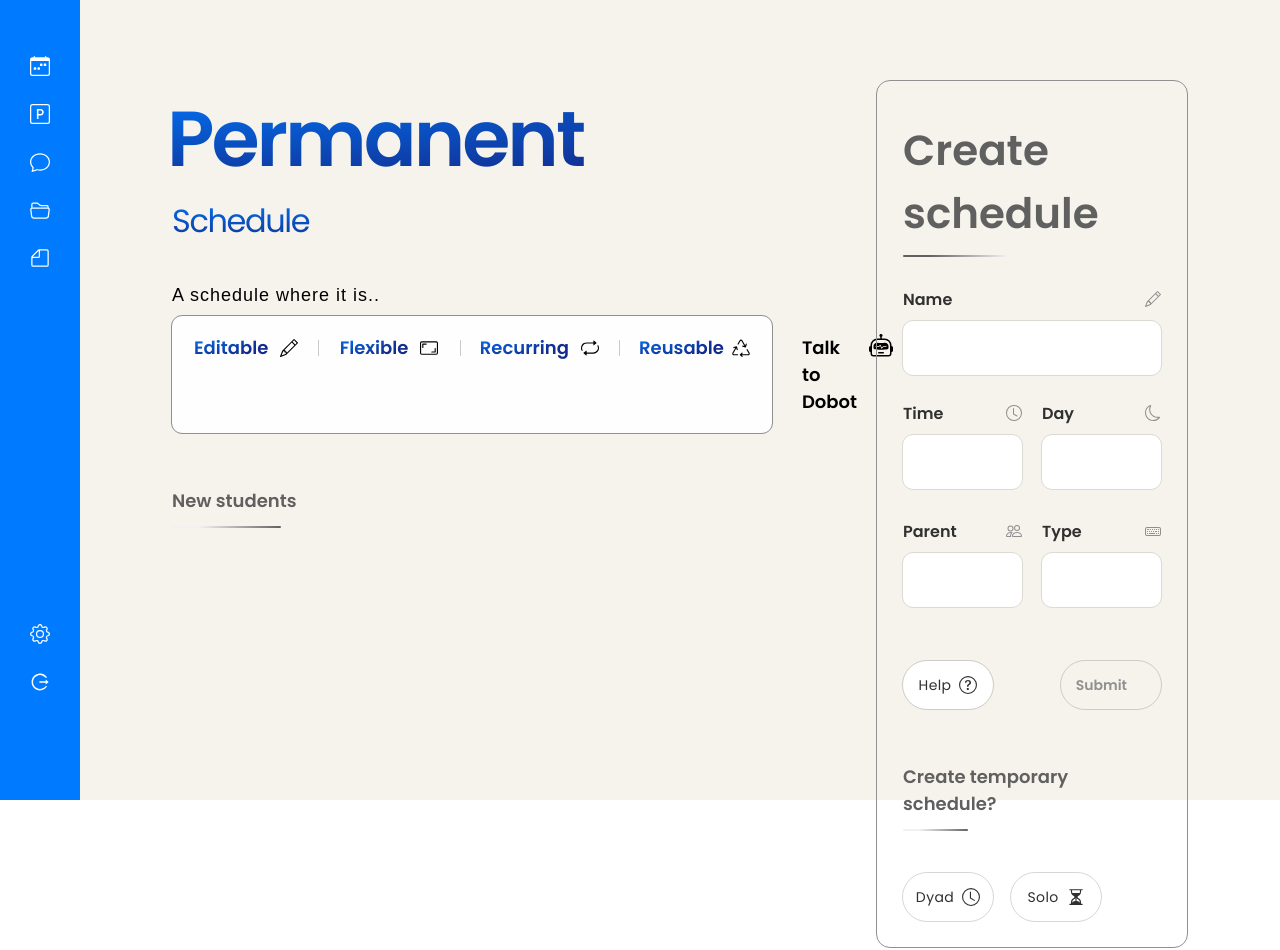
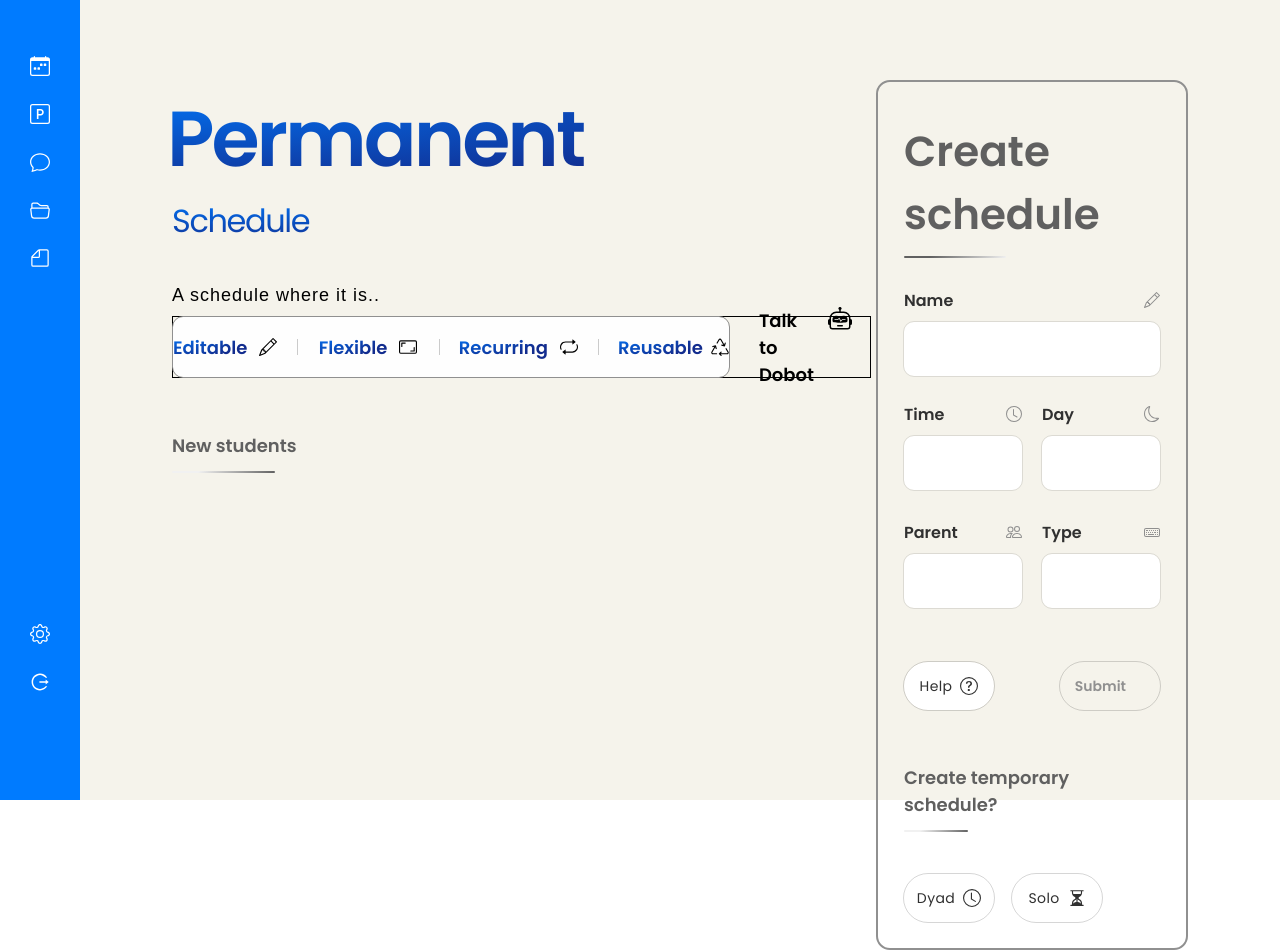
Before and after one commit to KludyRamirez/mlac-homeweb, a React (Create React App) app in the folder client/: page /schedule in a window 1280 px wide. Built offline with nearby package versions, Linux system fonts and the light colour scheme; some icons are missing.

Commit message:
[UPDATE] CreateScheduleForm.js page

```diff
--- a/client/src/Admin/AdminDashboard/CreateSchedule/CreateSchedule.js
+++ b/client/src/Admin/AdminDashboard/CreateSchedule/CreateSchedule.js
@@ -249,24 +249,24 @@ const CreateSchedule = () => {
                   style={{
                     display: "flex",
                     justifyContent: "flex-start",
+                    alignItems: "center",
                     width: "100%",
+                    height: "60px",
                     marginTop: "10px",
                     gap: "12px",
-                  }}
-                >
-                  <div
-                    style={{
-                      background: "#fefefe",
-                      borderRadius: "10px",
-                      padding: "18px 22px 18px 22px",
-                      outline: "1px solid #909090",
+                    border: "1px solid black",
                   }}
                 >
                   <div
                     style={{
                       display: "flex",
+                      width: "100%",
+                      height: "100%",
                       alignItems: "center",
                       gap: "20px",
+                      background: "#fefefe",
+                      borderRadius: "10px",
+                      outline: "1px solid #909090",
                     }}
                   >
                     <div
@@ -403,7 +403,7 @@ const CreateSchedule = () => {
                       <BsRecycle />
                     </div>
                   </div>
-                  </div>
+
                   <div
                     style={{
                       display: "flex",
--- a/client/src/Admin/AdminDashboard/CreateSchedule/CreateScheduleForm.js
+++ b/client/src/Admin/AdminDashboard/CreateSchedule/CreateScheduleForm.js
@@ -25,7 +25,7 @@ const Flexer = styled("div")({
   alignItems: "flex-start",
   borderRadius: "14px",
   background: "transparent",
-  border: "1px solid #909090",
+  border: "2px solid #909090",
   padding: "26px",
   "@media (max-width: 767px)": {
     padding: "40px 20px",
```
Lines whose indentation alone changed are shown as unchanged.
